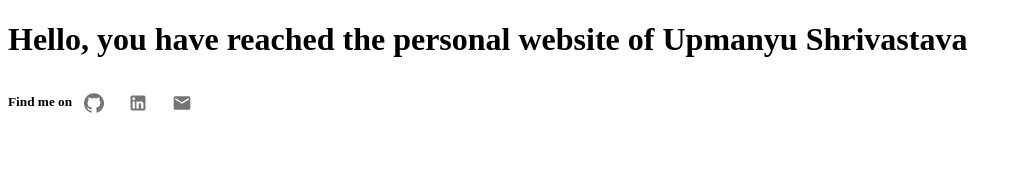
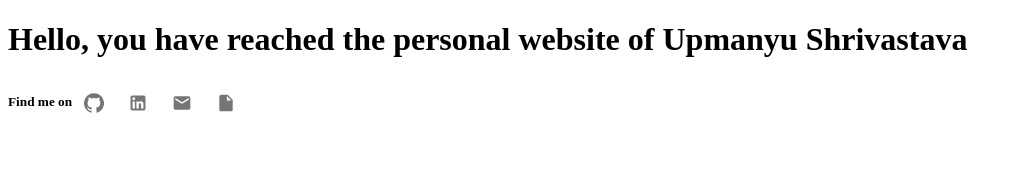
Before and after one commit to ushrivas9/PW-Next, a Next.js app: page / in a window 1280 px wide. Shown: the top 175 px of the page, without its empty margins (0-1022 px from the left). Built offline with nearby package versions, Linux system fonts and the light colour scheme.

Commit message:
added link to resume

```diff
--- a/pages/index.js
+++ b/pages/index.js
@@ -4,6 +4,7 @@ import IconButton from "@material-ui/core/IconButton";
 import GitHubIcon from "@material-ui/icons/GitHub";
 import LinkedInIcon from "@material-ui/icons/LinkedIn";
 import MailIcon from "@material-ui/icons/Mail";
+import InsertDriveFileIcon from "@material-ui/icons/InsertDriveFile";
 
 class Home extends Component {
   render() {
@@ -24,6 +25,9 @@ class Home extends Component {
             <IconButton href="mailto:upmanyushrivastava98@gmail.com">
               <MailIcon fontSize="small" />
             </IconButton>
+            <IconButton href="https://drive.google.com/file/d/1CPpVOIW6-q6QkMnCe_dGkO_VXK6YOWtK/view?usp=sharing">
+              <InsertDriveFileIcon fontSize="small" />
+            </IconButton>
           </h5>
         </div>
       </div>
```
